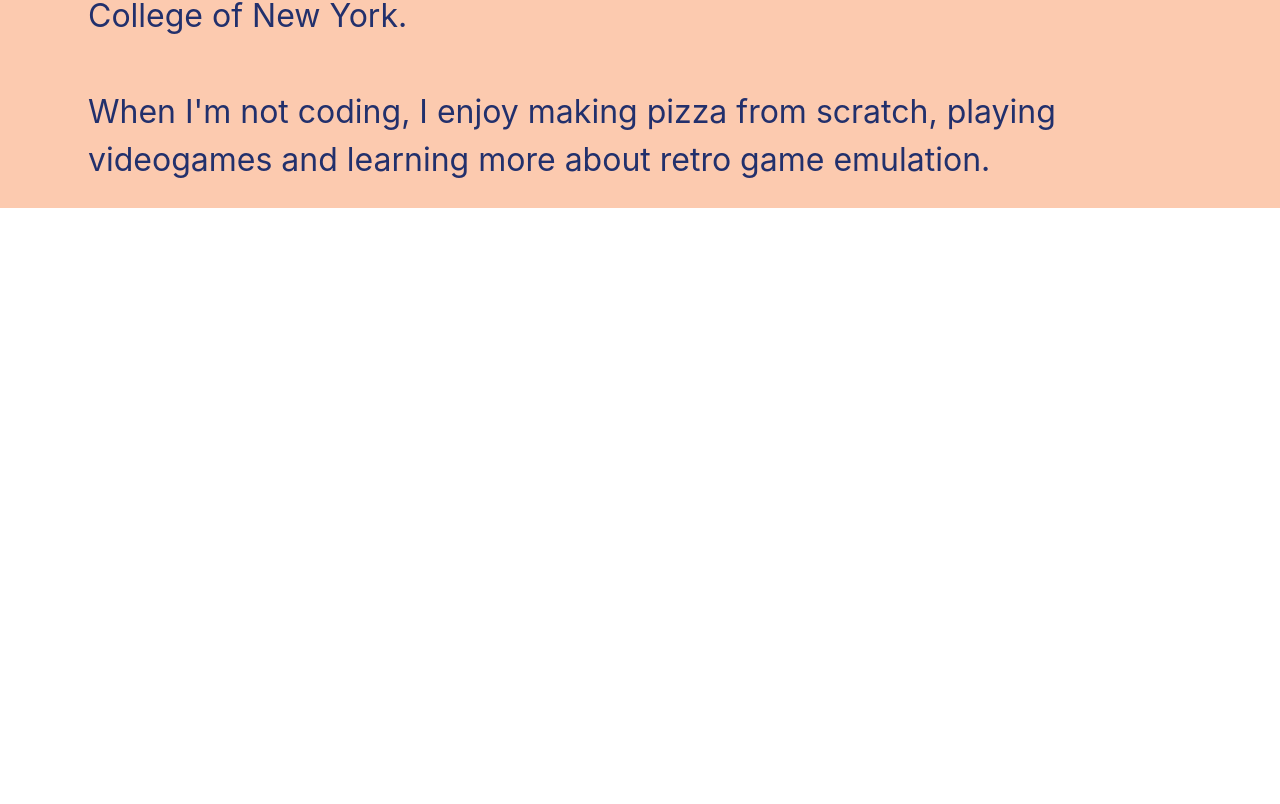
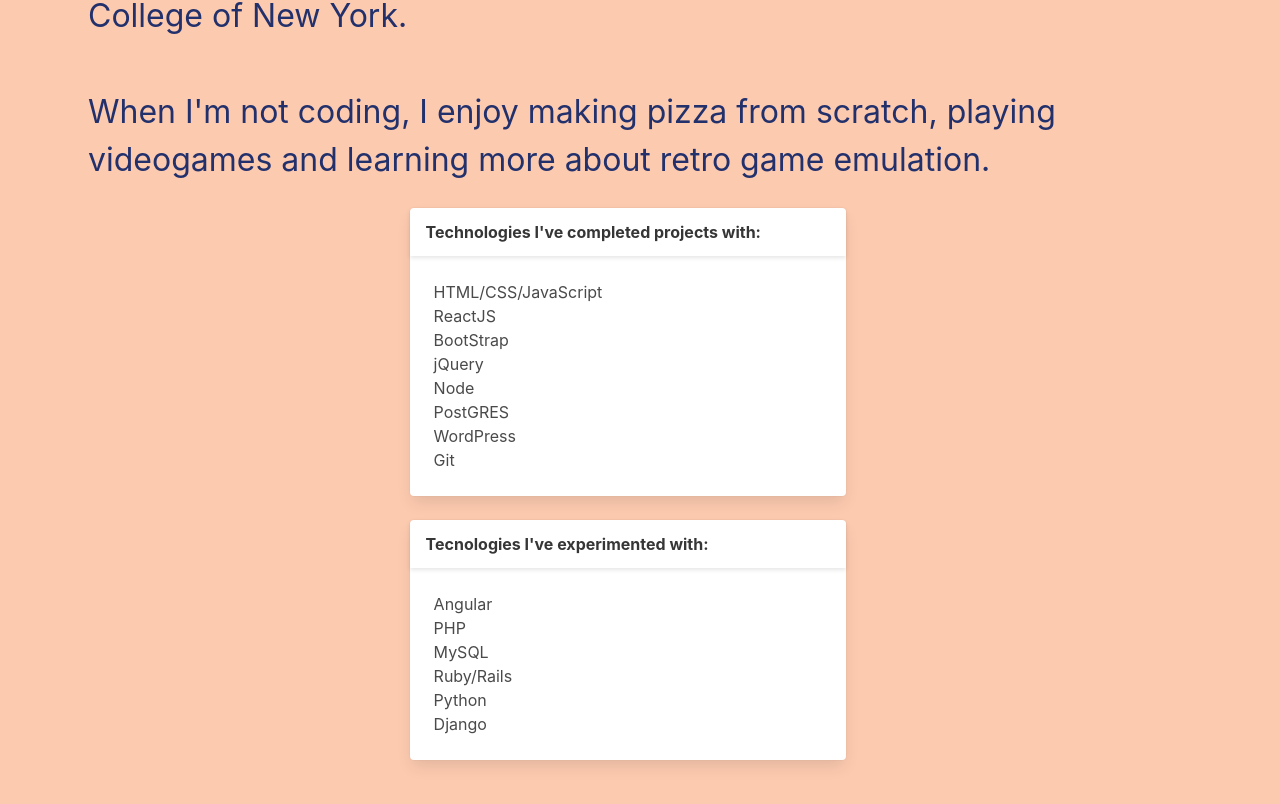
Before and after one commit to stephepush/ngPortfolio, an Angular app: page /about in a window 1280 px wide. Shown: the part 1006-1810 px from the top of the page. Before the commit the page ends 1214 px from the top, so only its background shows below. Built offline with nearby package versions, Linux system fonts and the light colour scheme.

Commit message:
Adds list cards to about-me

```diff
--- a/src/app/about-component/about-component.component.css
+++ b/src/app/about-component/about-component.component.css
@@ -1,8 +1,8 @@
 #about {
     background-color: #FCCAAF;
     color: #22306C;
-    height: auto;
-
+    height: 110%;
+    padding-bottom: 10%;
 }
 
 .card-image>figure {
--- a/src/app/about-component/about-component.component.html
+++ b/src/app/about-component/about-component.component.html
@@ -26,19 +26,21 @@
                 with Angular and BulmaCSS.
             </p>
 
-            <p class="column is-size-3-fullhd is-size-3-widescreen is-size-3-desktop is-size-4-tablet is-size-4-touch block">
+            <p
+                class="column is-size-3-fullhd is-size-3-widescreen is-size-3-desktop is-size-4-tablet is-size-4-touch block">
                 I decided to learn how to code a few years ago because I always wanted to learn to
                 program the powerful machines that we can now hold in our palms.
                 I was always interested in technology and finally decided to take the dive. Before that,
                 I received a degree in social science from the City College of New York.
             </p>
 
-            <p class="column is-size-3-fullhd is-size-3-widescreen is-size-3-desktop is-size-4-tablet is-size-4-touch block">
+            <p
+                class="column is-size-3-fullhd is-size-3-widescreen is-size-3-desktop is-size-4-tablet is-size-4-touch block">
                 When I'm not coding, I enjoy making pizza from scratch, playing videogames and learning more about retro
                 game emulation.
             </p>
         </main>
-<!--         <div class="column">
+        <!--         <div class="column">
             <section class="column is-half-desktop is-half-widescreen is-full-mobile">
                 <h3 class="column subtitle is-3 has-text-weight-medium">
                     Techonologies I've Completed Projects With:
@@ -61,6 +63,21 @@
                 </ul>
             </section>
         </div> -->
+        <div class="columns container is-multiline is-centered" *ngFor="let list of techLists">
+            <div class="column is-four-fifths-mobile is-two-fifths-widescreen is-two-fifths-desktop is-half-tablet">
+                <div class="card">
+                    <div class="card-header">
+                        <div class="card-header-title">{{list.title}}</div>
+                    </div>
+                    <div class="card-content">
+                        <ul>
+                            <li *ngFor="let item of list.techs">{{item}}</li>
+                        </ul>
+                    </div>
+                </div>
+            </div>
+
+        </div>
 
 
 
--- a/src/app/about-component/about-component.component.ts
+++ b/src/app/about-component/about-component.component.ts
@@ -8,9 +8,15 @@ import { Component, OnInit } from '@angular/core';
 export class AboutComponent implements OnInit {
   pageTitle: string = 'About Me';
 
-  techlinks: any[] = [
-    {completedTech: ['HTML/CSS/JavaScript', 'ReactJS', 'BootStrap', 'jQuery', 'Node', 'PostGRES', 'WordPress', 'Git']},
-    {experimentedTech: ['Angular', 'PHP', 'MySQL', 'Ruby/Rails', 'Python', 'Django' ]}
+  techLists: any[] = [
+    {
+      techs: ['HTML/CSS/JavaScript', 'ReactJS', 'BootStrap', 'jQuery', 'Node', 'PostGRES', 'WordPress', 'Git'],
+      title: "Technologies I've completed projects with:"
+    },
+    {
+      techs: ['Angular', 'PHP', 'MySQL', 'Ruby/Rails', 'Python', 'Django' ],
+      title: "Tecnologies I've experimented with:"
+    }
   ]
 
   constructor() { }
```
